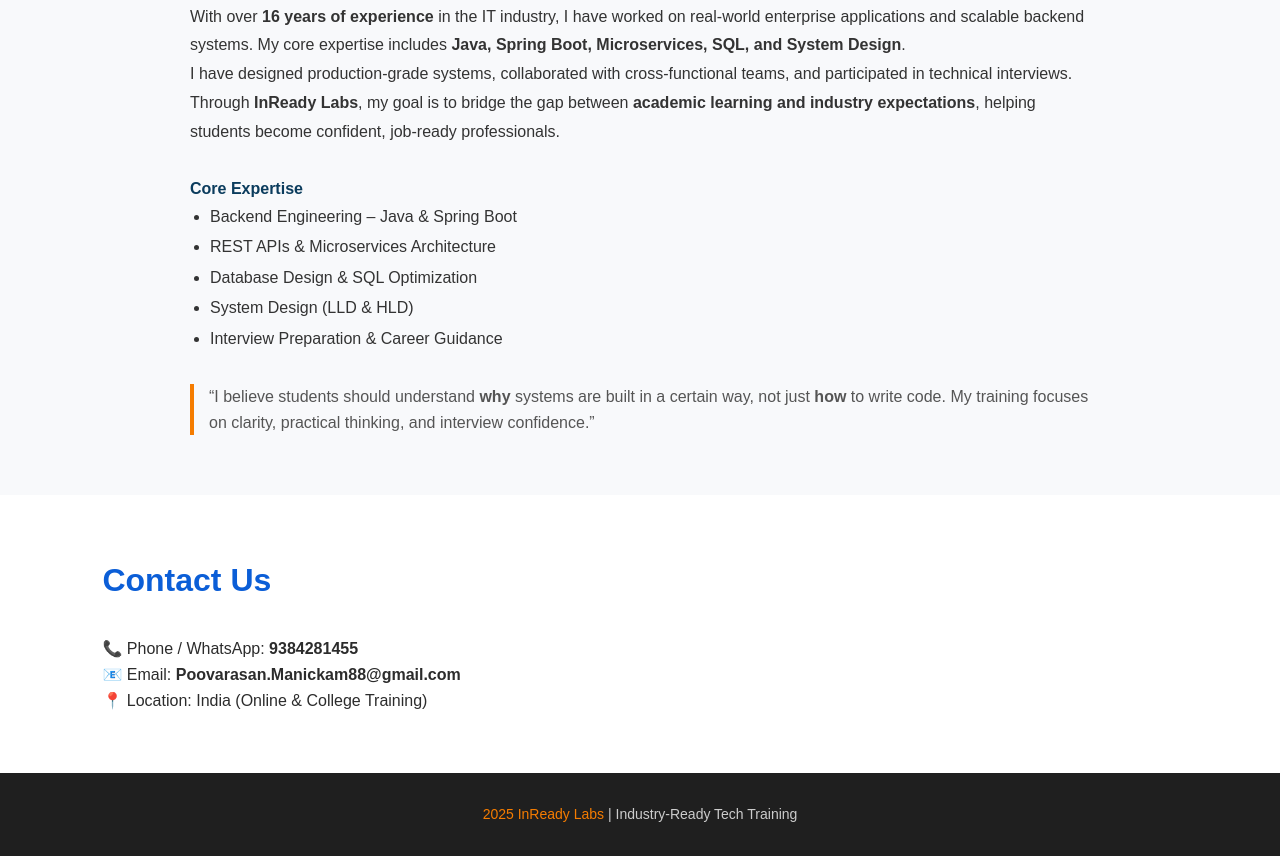
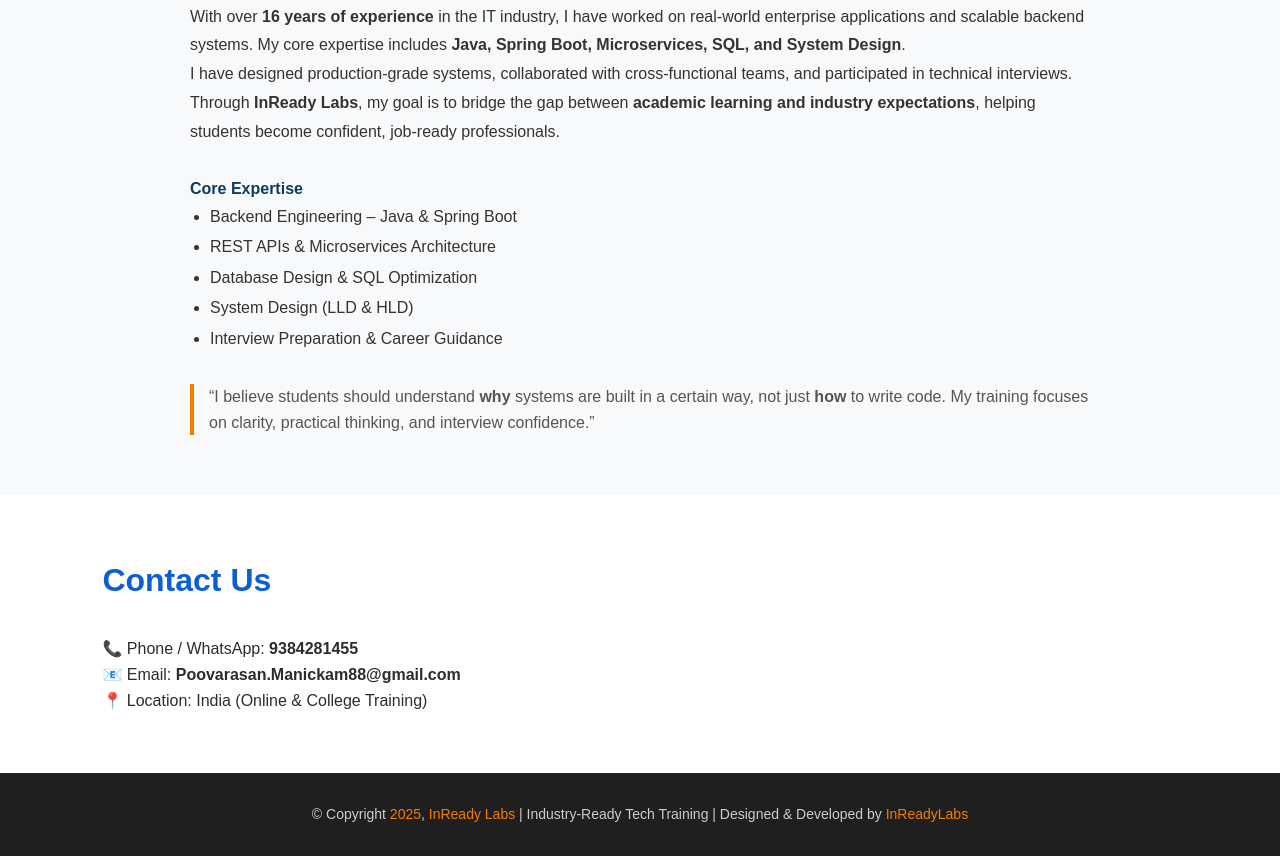
Before and after one commit to poovarasan76/poovarasan76.github.io, a plain HTML site: page index.html in a window 1280 px wide. Shown: the part 1504-2360 px from the top of the page. Drawn offline with Linux system fonts and the light colour scheme.

Commit message:
Update index.html

```diff
--- a/index.html
+++ b/index.html
@@ -302,7 +302,8 @@
 
   <!-- FOOTER -->
   <footer>
-    <span id="year"></span> <span>InReady Labs</span> | Industry-Ready Tech Training
+    © Copyright <span id="year"></span>, <span>InReady Labs</span> | Industry-Ready Tech Training |
+   Designed & Developed by  <span>InReadyLabs</span>
   </footer>
 
 </body>
```
